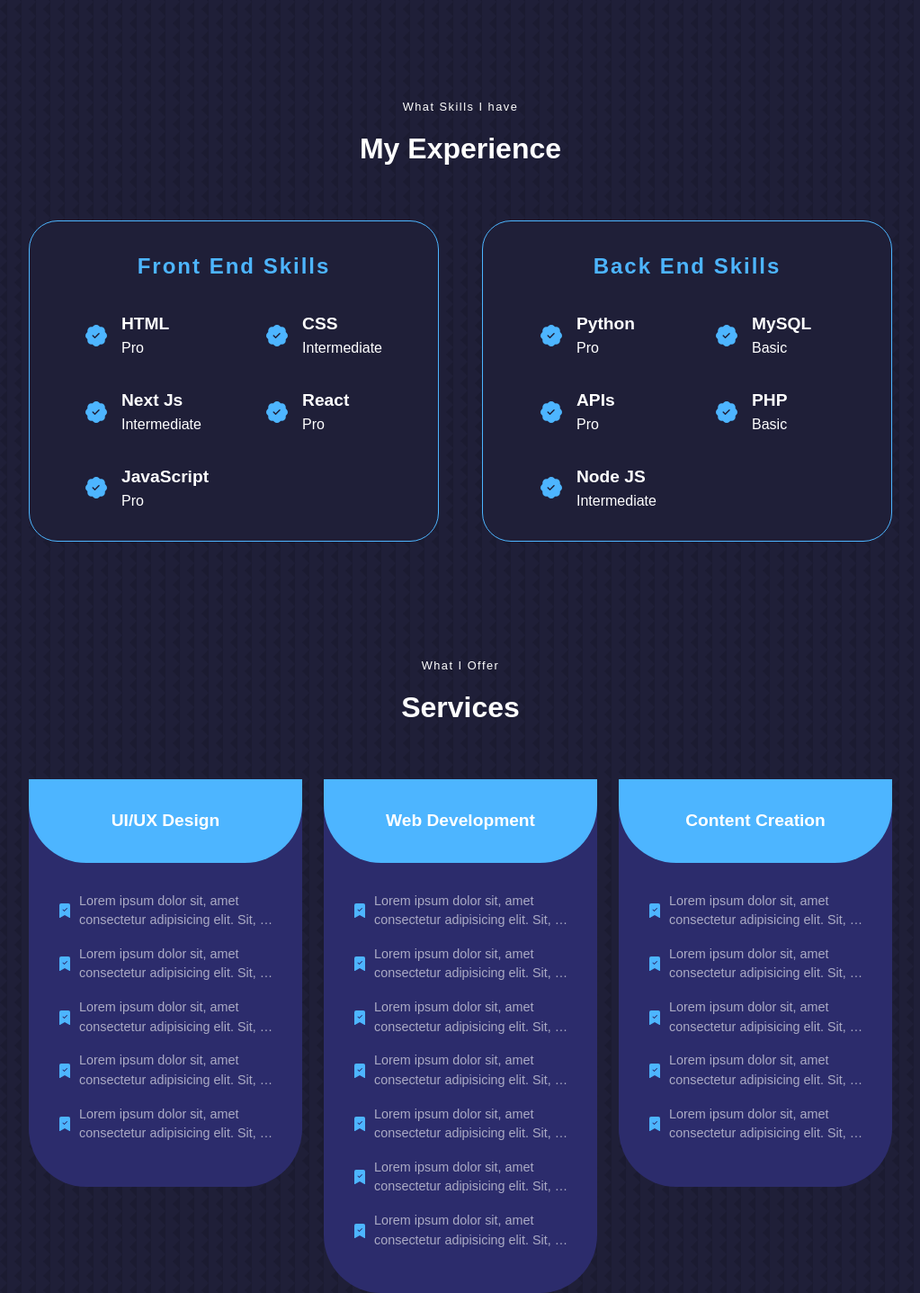
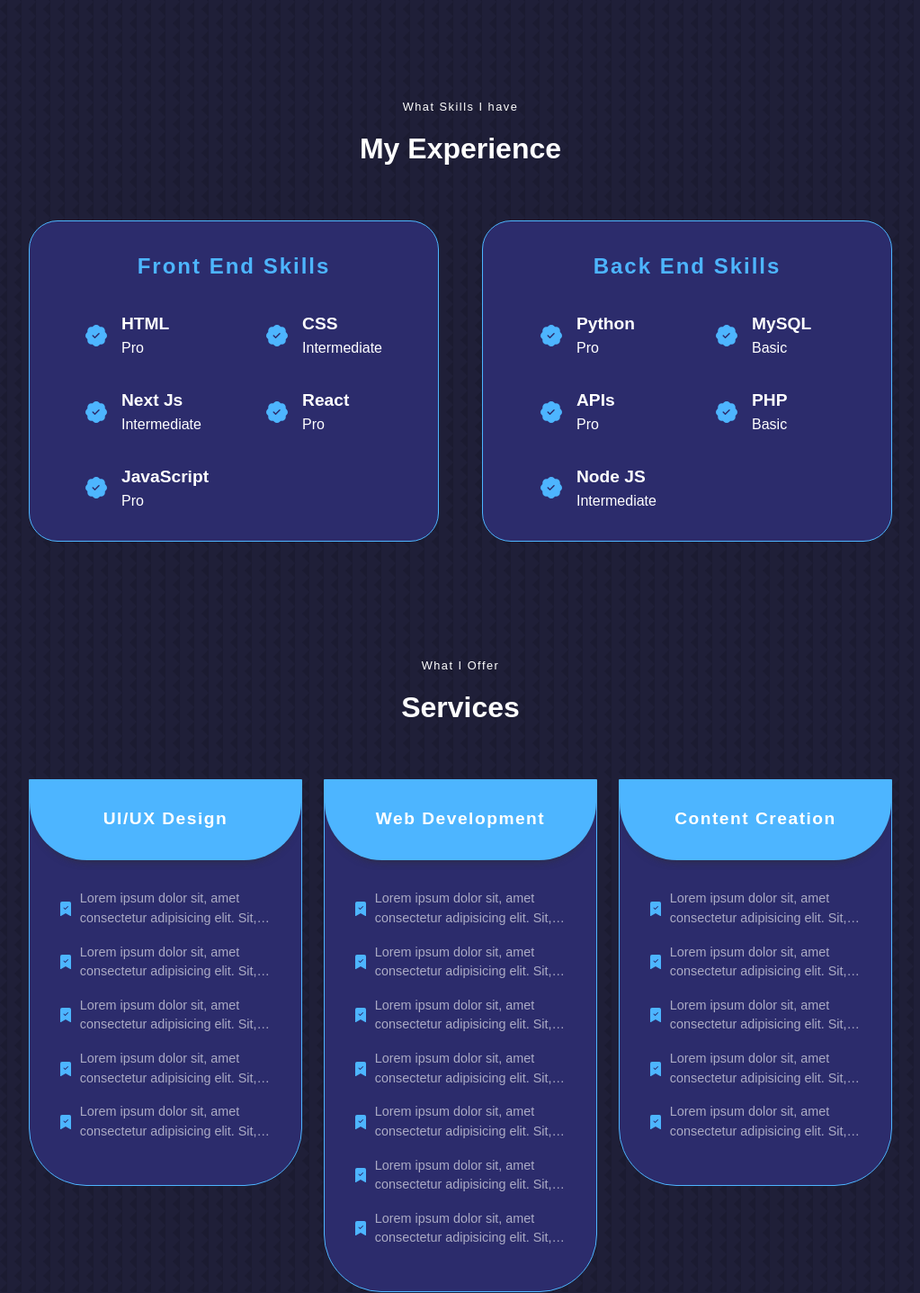
Before and after one commit to JJAHMEDAMER/React-Projects, a React (Create React App) app in the folder Full-Projects/portofolio-01/: page / in a window 1280 px wide. Shown: the part 1534-2971 px from the top of the page at 90% size, without its empty margins (128-1151 px from the left). Built offline with nearby package versions, Linux system fonts and the light colour scheme.

Commit message:
style fixes

```diff
--- a/Full-Projects/portofolio-01/src/components/experience/experience.css
+++ b/Full-Projects/portofolio-01/src/components/experience/experience.css
@@ -7,7 +7,7 @@
 .experience--card {
     min-width: 100%;
 
-    background-color: var(--bg-color);
+    background-color: var(--bg-color-variant);
     padding: 2rem 4rem;
 
     border-radius: 2rem;
--- a/Full-Projects/portofolio-01/src/components/services/services.css
+++ b/Full-Projects/portofolio-01/src/components/services/services.css
@@ -8,21 +8,26 @@
 .services {
     background: var(--bg-color-variant);
     border-radius: 0 0 4rem 4rem;
-    width: 100%;
     height: fit-content;
+    border-style: solid;
+    border-width: 1px;
+    border-color: var(--prim-color);
 }
 
 .services--title {
     background-color: var(--prim-color);
     border-radius: 0 0 4rem 4rem;
-    padding: 2rem 0;
+    padding: 1.8rem 0 2rem;
 
     font-size: 1.2rem;
     font-weight: 600;
+    letter-spacing: 1.5px;
 
     display: flex;
     align-items: center;
     justify-content: center;
+
+    box-shadow: 0 7px 10px -7px rgba(47, 47, 47, 0.811);
 }
 
 .services--content {
--- a/Full-Projects/portofolio-01/src/index.css
+++ b/Full-Projects/portofolio-01/src/index.css
@@ -185,6 +185,14 @@ button:hover {
         margin-top: 6rem;
         width: var(--section-width-md);
     }
+
+    .section--intro {
+        margin-bottom: 0.4rem;
+    }
+
+    .section--title {
+        margin-bottom: 2rem;
+    }
 }
 
 @media screen and (max-width: 600px) {
@@ -192,4 +200,12 @@ button:hover {
         margin-top: 4rem;
         width: var(--section-width-sm);
     }
+
+    .section--intro {
+        margin-bottom: 0.2rem;
+    }
+
+    .section--title {
+        margin-bottom: 2rem;
+    }
 }
```
